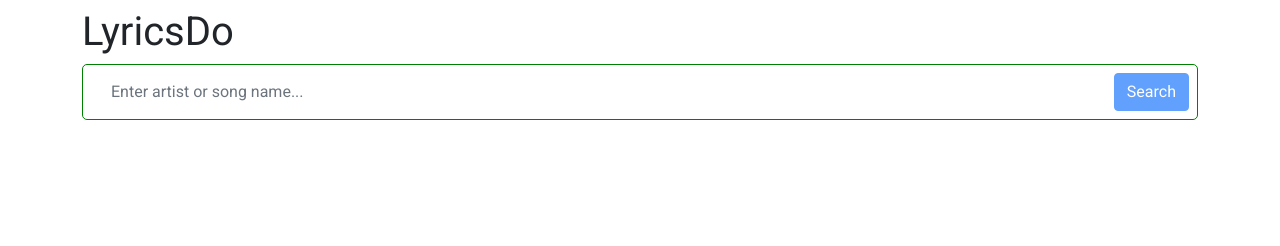
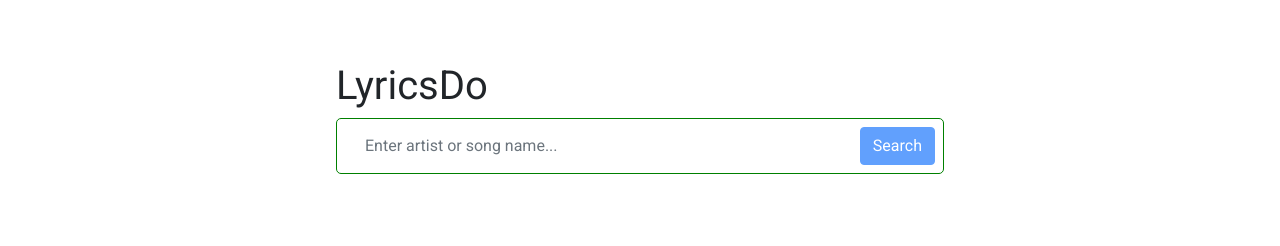
Before and after one commit to pesto-students/lyricsdo-SangeethaKannas, a website: page index.html in a window 1280 px wide. Drawn offline with nearby package versions, Linux system fonts and the light colour scheme.

Commit message:
Fixing styles

```diff
--- a/style.css
+++ b/style.css
@@ -63,6 +63,10 @@ textarea:focus, input:focus{
 .top-section {
   height: 30%;
   background-image: url('./assets/hero-background-small.jpg') 50%;
+  height: 30%;
+  display: flex;
+  flex-direction: column;
+  justify-content: center;
 }
 
 .bottom-section {
@@ -72,6 +76,7 @@ textarea:focus, input:focus{
 
 .container {
   height: 100%;
+  max-width: 50%;
 }
 
 .overlay {
@@ -90,7 +95,7 @@ textarea:focus, input:focus{
 }
 
 .spinner {
-    border: 16px solid #f3f3f3;
+  border: 16px solid #f3f3f3;
   border-radius: 50%;
   border-top: 16px solid #3498db;
   display: block;
```
